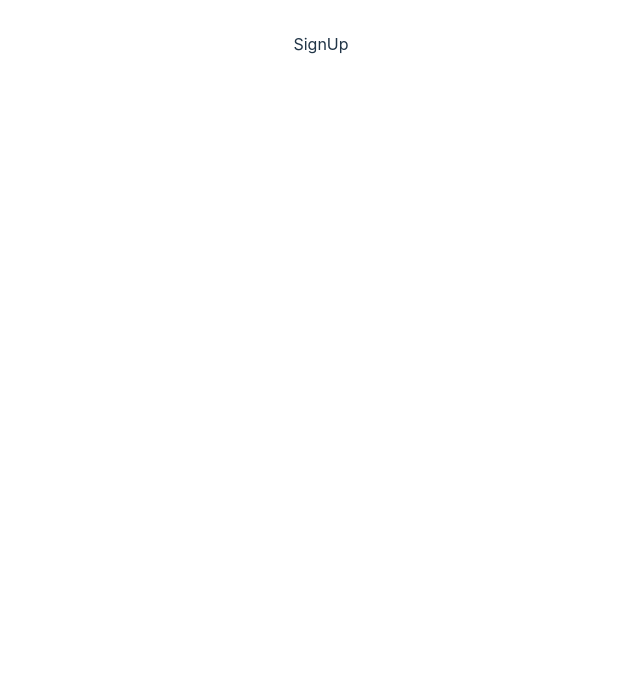
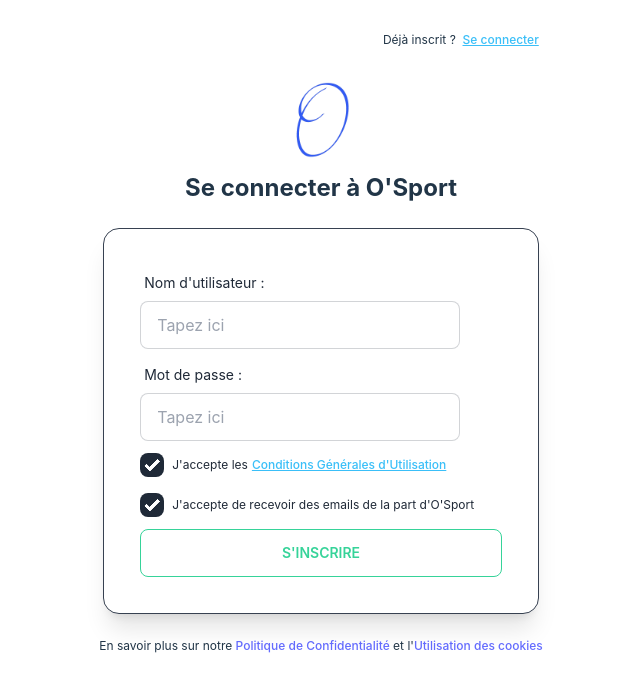
Before and after one commit to Tiyyo/osport_client, a React (Vite) app: page /signup in a window 1280 px wide. Shown: the top 692 px of the page, without its empty margins (319-959 px from the left). Built offline with nearby package versions, Linux system fonts and the light colour scheme.

Commit message:
:tada: Page SignUp intégrée

```diff
--- a/src/components/LogIn/LogIn.tsx
+++ b/src/components/LogIn/LogIn.tsx
@@ -18,7 +18,7 @@ const LogIn: React.FC<LogInProps> = () => {
         Se connecter à O'Sport
       </div>
 
-      <div className="card w-96 bg-base-100 shadow-xl border border-gray-700 m-1 mb-6">
+      <div className="card w-100 bg-base-100 shadow-xl border border-gray-700 m-1 mb-6">
         <div className="form-control w-full max-w-xs m-1">
           <label className="label">
             <span className="label-text">Nom d'utilisateur : </span>
@@ -41,7 +41,7 @@ const LogIn: React.FC<LogInProps> = () => {
           />
         </div>
 
-        <Link to="" className="link link-info m-1">
+        <Link to="" className="link link-info m-1 text-sm">
           Mot de passe oublié ?
         </Link>
 
--- a/src/components/Signup/SignUp.tsx
+++ b/src/components/Signup/SignUp.tsx
@@ -1,9 +1,83 @@
-import React from 'react'
+import React from "react";
+import { Link } from "react-router-dom";
 
 function SignUp() {
   return (
-    <div>SignUp</div>
-  )
+    <>
+      <div className="flex justify-end mb-6 me-1 text-xs">
+        <div>
+          Déjà inscrit ? &nbsp;
+          <Link to="/login" className="link link-info">
+            Se connecter
+          </Link>
+        </div>
+      </div>
+
+      <div className="flex justify-center m-1">
+        <img
+          className="w-24 h-24"
+          src="../../../public/imageedit_3_3008038748.png"
+          alt="logo"
+        />
+      </div>
+
+      <div className="text-2xl font-bold text-center m-1 mb-6">
+        Se connecter à O'Sport
+      </div>
+
+      <div className="card w-100 bg-base-100 shadow-xl border border-gray-700 m-1 mb-6">
+        <div className="form-control w-full max-w-xs m-1">
+          <label className="label">
+            <span className="label-text">Nom d'utilisateur : </span>
+          </label>
+          <input
+            type="text"
+            placeholder="Tapez ici"
+            className="input input-bordered w-full max-w-xs"
+          />
+        </div>
+
+        <div className="form-control w-full max-w-xs m-1">
+          <label className="label">
+            <span className="label-text">Mot de passe : </span>
+          </label>
+          <input
+            type="password"
+            placeholder="Tapez ici"
+            className="input input-bordered w-full max-w-xs"
+          />
+        </div>
+
+        <div className="form-control">
+          <label className="label cursor-pointer flex justify-start">
+            <input type="checkbox" checked={true} className="checkbox me-2" />
+            <span className="label-text text-xs">
+              J'accepte les
+              <Link to="..." className="link link-info m-1">
+                Conditions Générales d'Utilisation
+              </Link>
+            </span>
+          </label>
+        </div>
+
+        <div className="form-control">
+          <label className="label cursor-pointer flex justify-start">
+            <input type="checkbox" checked={true} className="checkbox me-2" />
+            <span className="label-text text-xs">
+              J'accepte de recevoir des emails de la part d'O'Sport
+            </span>
+          </label>
+        </div>
+
+        <button className="btn btn-outline btn-success m-1">
+          S'inscrire
+        </button>
+      </div>
+
+      <div className="max-w-max text-xs">En savoir plus sur notre <Link to="..." className="">Politique de Confidentialité</Link> et l'<Link to="" className="">Utilisation des cookies</Link></div>
+
+    </>
+  );
 }
 
-export default SignUp
+export default SignUp;
```
